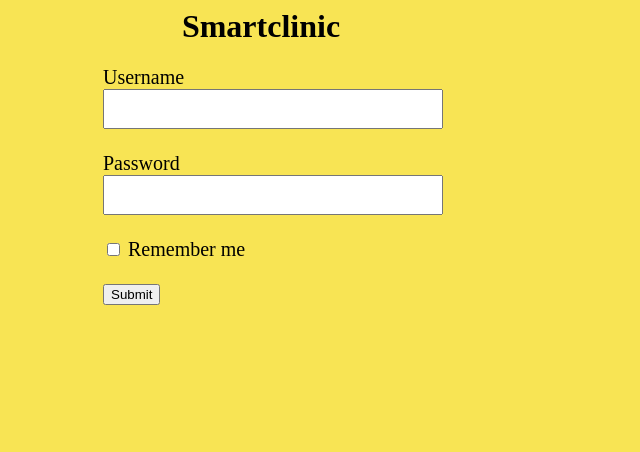
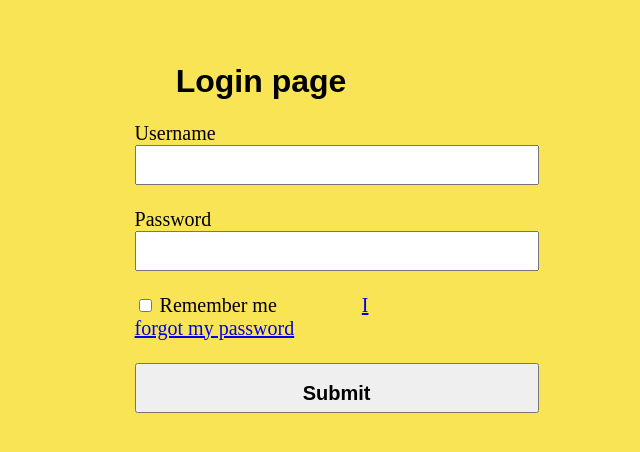
Before and after one commit to wanpc4/smartclinic, a Django app: page /clinic/ in a window 1280 px wide. Shown: the top 452 px of the page, without its empty margins (379-1019 px from the left). Run offline with Django 5.2, Linux system fonts and the light colour scheme.

Commit message:
Updated login page

```diff
--- a/smartclinic/clinic/static/style.css
+++ b/smartclinic/clinic/static/style.css
@@ -6,13 +6,20 @@
 
 #form-name
 {
+    font-family: 'Arial';
     text-align: center;
 }
 
 #login-form-external
 {
+    margin-top: 5%;
+    width: 100%;
+}
+
+#login-form-internal
+{
     margin: 0 auto;
-    width: 25%;
+    width: 20%;
 }
 
 #login-form
@@ -24,11 +31,17 @@
 #login-form #username
 {
     height: 40px;
-    width: 340px;
+    width: 404px;
 }
 
 #login-form #password
 {
     height: 40px;
-    width: 340px;
+    width: 404px;
 }
+
+.submit-login button
+{
+    height: 50px;
+    width: 404px;
+}
--- a/smartclinic/clinic/templates/index.html
+++ b/smartclinic/clinic/templates/index.html
@@ -6,11 +6,12 @@
     <script src="{% static 'script.js' %}"></script>
     <link rel="stylesheet" href="{% static 'style.css' %}">
     <body id="login-page">
-        <div id="form-name">
-            <h1>Smartclinic</h1>
-        </div>
         <!--Login form for clinic employee (This could be a doctor, nurse, or other positions)-->
         <div id="login-form-external">
+            <div id="form-name">
+                <h1>Login page</h1>
+            </div>
+            <div id="login-form-internal">
                 <div id="login-form">
                     <label for="username">Username</label>
                     <br>
@@ -20,9 +21,12 @@
                     <br>
                     <input type="password" name="password" id="password">
                     <br><br>
-                <input type="checkbox" name="remember_me" id="remember_me"> Remember me
+                    <input type="checkbox" name="remember_me" id="remember_me"> Remember me &emsp;&emsp;&emsp;&emsp;<a href="#">I forgot my password</a>
                     <br><br>
-                <input type="submit" name="submit-btn" onclick="hello()">
+                    <div class="submit-login">
+                        <button onclick="hello()"><h2>Submit</h2></button>
+                    </div>
+                </div>
             </div>
         </div>
     </body>
```
Lines whose indentation alone changed are shown as unchanged.
